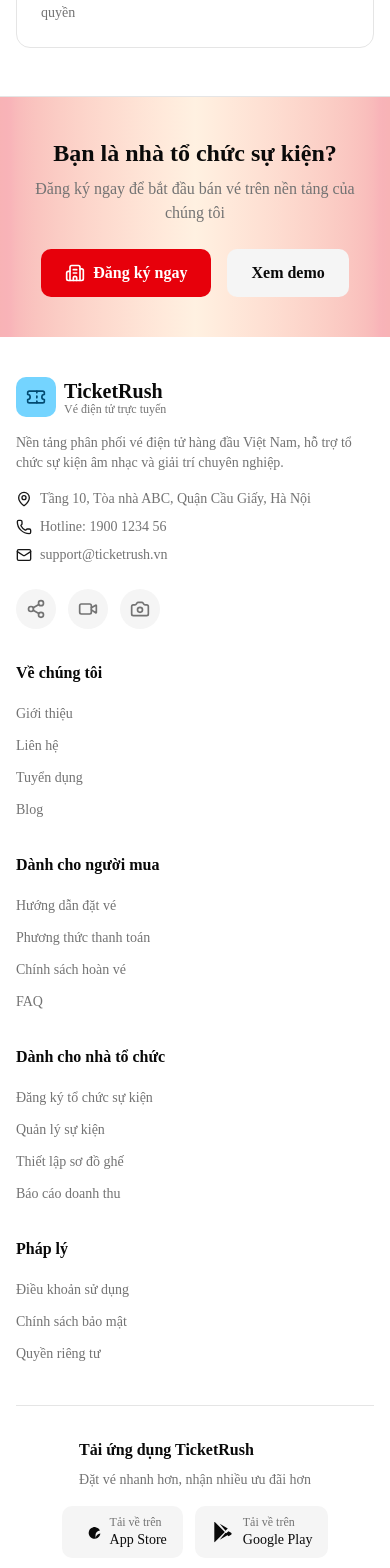
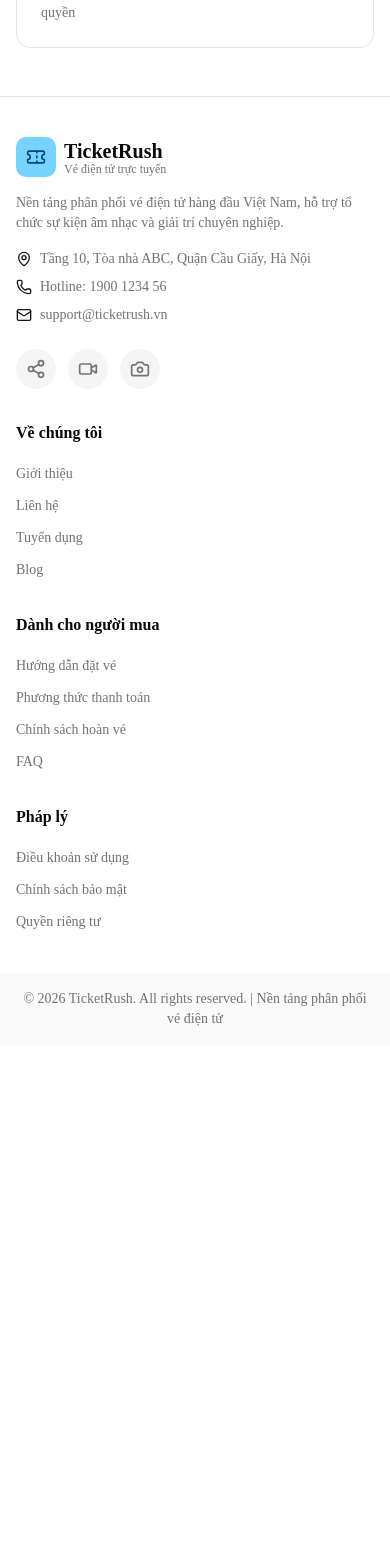
Before and after one commit to DoThiBichNgoc21/TicketRush, a React (Vite) app in the folder frontend/: page / in a window 390 px wide. Shown: the part 7560-9128 px from the top of the page. After the commit the page ends 8605 px from the top, so only its background shows below. Built offline with nearby package versions, Linux system fonts and the light colour scheme.

Commit message:
commit_p2

```diff
--- a/frontend/src/components/event-card.jsx
+++ b/frontend/src/components/event-card.jsx
@@ -48,12 +48,16 @@
         >
           <Button
             size="sm"
-            className="bg-red-600 hover:bg-red-700 text-white gap-2"
+            className="w-10/12 max-w-[140px] text-xs sm:text-sm bg-red-600 hover:bg-red-700 text-white gap-2"
             disabled={event.soldOut}
           >
             {event.soldOut ? "Hết vé" : "Mua vé ngay"}
           </Button>
-          <Button size="sm" variant="outline" className="border-foreground/30 text-foreground hover:bg-foreground/10">
+          <Button
+            size="sm"
+            variant="outline"
+            className="w-10/12 max-w-[140px] text-xs sm:text-sm border-foreground/30 text-foreground hover:bg-foreground/10"
+          >
             Xem chi tiết
           </Button>
         </div>
--- a/frontend/src/components/footer.jsx
+++ b/frontend/src/components/footer.jsx
@@ -1,5 +1,5 @@
 import { Link } from "react-router"
-import { Phone, Mail, Share2, Video, Camera, Ticket, Building2, MapPin } from "lucide-react"
+import { Phone, Mail, Share2, Video, Camera, Ticket, MapPin } from "lucide-react"
 
 const footerLinks = {
   "Về chúng tôi": [
@@ -14,12 +14,7 @@
     { label: "Chính sách hoàn vé", href: "/chinh-sach-hoan-ve" },
     { label: "FAQ", href: "/faq" },
   ],
-  "Dành cho nhà tổ chức": [
-    { label: "Đăng ký tổ chức sự kiện", href: "/organizer/register" },
-    { label: "Quản lý sự kiện", href: "/organizer/dashboard" },
-    { label: "Thiết lập sơ đồ ghế", href: "/organizer/seating" },
-    { label: "Báo cáo doanh thu", href: "/organizer/reports" },
-  ],
+
   "Pháp lý": [
     { label: "Điều khoản sử dụng", href: "/dieu-khoan" },
     { label: "Chính sách bảo mật", href: "/bao-mat" },
@@ -30,32 +25,7 @@
 export function Footer() {
   return (
     <footer className="bg-card border-t border-border">
-      {/* CTA Banner */}
-      <div className="bg-gradient-to-r from-red-600/30 via-orange-300/20 to-red-600/30">
-        <div className="container mx-auto px-4 py-10">
-          <div className="flex flex-col md:flex-row items-center justify-between gap-6">
-            <div className="text-center md:text-left">
-              <h3 className="text-2xl font-bold text-foreground mb-2">Bạn là nhà tổ chức sự kiện?</h3>
-              <p className="text-muted-foreground">Đăng ký ngay để bắt đầu bán vé trên nền tảng của chúng tôi</p>
-            </div>
-            <div className="flex gap-4">
-              <Link
-                to="/organizer/register"
-                className="inline-flex items-center gap-2 px-6 py-3 bg-red-600 text-white font-semibold rounded-lg hover:bg-red-700 transition-colors"
-              >
-                <Building2 className="w-5 h-5" />
-                Đăng ký ngay
-              </Link>
-              <Link
-                to="/organizer/demo"
-                className="inline-flex items-center gap-2 px-6 py-3 bg-secondary text-foreground font-semibold rounded-lg hover:bg-secondary/80 transition-colors"
-              >
-                Xem demo
-              </Link>
-            </div>
-          </div>
-        </div>
-      </div>
+
 
       {/* Main Footer */}
       <div className="container mx-auto px-4 py-10">
@@ -135,41 +105,7 @@
           ))}
         </div>
 
-        {/* App Download */}
-        <div className="mt-10 pt-8 border-t border-border">
-          <div className="flex flex-col md:flex-row items-center justify-between gap-4">
-            <div>
-              <h4 className="font-semibold text-foreground mb-2">Tải ứng dụng TicketRush</h4>
-              <p className="text-sm text-muted-foreground">Đặt vé nhanh hơn, nhận nhiều ưu đãi hơn</p>
-            </div>
-            <div className="flex gap-3">
-              <a
-                href="#"
-                className="flex items-center gap-2 px-4 py-2 bg-secondary rounded-lg hover:bg-secondary/80 transition-colors"
-              >
-                <svg className="w-6 h-6" viewBox="0 0 24 24" fill="currentColor">
-                  <path d="M17.523 15.3414C17.5156 14.1184 17.9635 12.9534 18.7755 12.0514C19.5875 11.1494 20.7005 10.5774 21.9175 10.4534C21.5095 9.60137 20.9025 8.85937 20.1475 8.29137C19.3925 7.72337 18.5115 7.34637 17.5755 7.19037C16.6395 7.03437 15.6785 7.10337 14.7755 7.39137C13.8725 7.67937 13.0535 8.17737 12.3875 8.84237C11.7215 9.50737 11.2275 10.3194 10.9455 11.2144C10.6635 12.1094 10.6025 13.0614 10.7675 13.9884C10.9325 14.9154 11.3185 15.7874 11.8945 16.5314C12.4705 17.2754 13.2195 17.8694 14.0755 18.2634C14.9315 18.6574 15.8695 18.8394 16.8115 18.7934C17.7535 18.7474 18.6695 18.4744 19.4835 17.9984C20.2975 17.5224 20.9855 16.8584 21.4895 16.0614C21.9935 15.2644 22.2985 14.3584 22.3775 13.4194C21.1115 13.5384 19.9445 14.1014 19.0715 15.0034C18.1985 15.9054 17.6725 17.0854 17.5915 18.3414" />
-                </svg>
-                <div className="text-left">
-                  <p className="text-xs text-muted-foreground">Tải về trên</p>
-                  <p className="text-sm font-medium text-foreground">App Store</p>
-                </div>
-              </a>
-              <a
-                href="#"
-                className="flex items-center gap-2 px-4 py-2 bg-secondary rounded-lg hover:bg-secondary/80 transition-colors"
-              >
-                <svg className="w-6 h-6" viewBox="0 0 24 24" fill="currentColor">
-                  <path d="M3.609 1.814L13.792 12 3.61 22.186c-.181-.085-.309-.273-.309-.492V2.306c0-.22.128-.407.309-.492zM14.5 12.707l2.302 2.302-8.074 4.652 5.772-6.954zm3.01-1.414l2.574 1.484c.346.2.557.57.557.969s-.21.77-.557.97l-2.574 1.483-2.656-2.656 2.656-2.25zm-3.01-.586L8.728 3.753l8.074 4.652-2.302 2.302z" />
-                </svg>
-                <div className="text-left">
-                  <p className="text-xs text-muted-foreground">Tải về trên</p>
-                  <p className="text-sm font-medium text-foreground">Google Play</p>
-                </div>
-              </a>
-            </div>
-          </div>
-        </div>
+
       </div>
 
       {/* Copyright */}
--- a/frontend/src/components/header.jsx
+++ b/frontend/src/components/header.jsx
@@ -2,15 +2,8 @@
 
 import { useState } from "react"
 import { Link } from "react-router"
-import { ChevronDown, Menu, X, User, Ticket, Building2 } from "lucide-react"
+import { Menu, X, User, Ticket } from "lucide-react"
 import { Button } from "@/components/ui/button"
-import {
-  DropdownMenu,
-  DropdownMenuContent,
-  DropdownMenuItem,
-  DropdownMenuTrigger,
-  DropdownMenuSeparator,
-} from "@/components/ui/dropdown-menu"
 
 const navLinks = [
   { label: "SỰ KIỆN", href: "/su-kien" },
@@ -53,31 +46,7 @@
 
           {/* Right Actions */}
           <div className="flex items-center gap-2 h-16">
-            {/* Organizer Dropdown */}
-            <DropdownMenu>
-              <DropdownMenuTrigger asChild>
-                <Button variant="ghost" size="sm" className="hidden md:flex gap-2 font-semibold text-foreground hover:bg-slate-200/50 border-0">
-                  <Building2 className="w-4 h-4" />
-                  Nhà tổ chức
-                  <ChevronDown className="w-3 h-3" />
-                </Button>
-              </DropdownMenuTrigger>
-              <DropdownMenuContent align="end" className="w-48 bg-popover border-border">
-                <DropdownMenuItem className="cursor-pointer font-medium hover:bg-secondary">
-                  Đăng ký tổ chức sự kiện
-                </DropdownMenuItem>
-                <DropdownMenuItem className="cursor-pointer font-medium hover:bg-secondary">
-                  Quản lý sự kiện
-                </DropdownMenuItem>
-                <DropdownMenuSeparator />
-                <DropdownMenuItem className="cursor-pointer font-medium hover:bg-secondary">
-                  Thiết lập sơ đồ ghế
-                </DropdownMenuItem>
-                <DropdownMenuItem className="cursor-pointer font-medium hover:bg-secondary">
-                  Báo cáo doanh thu
-                </DropdownMenuItem>
-              </DropdownMenuContent>
-            </DropdownMenu>
+
 
             <Button variant="ghost" size="sm" className="hidden sm:flex gap-2 font-semibold text-foreground hover:bg-orange-100 hover:text-orange-900 transition-colors">
               <User className="w-4 h-4" />
@@ -113,16 +82,7 @@
                   {link.label}
                 </Link>
               ))}
-              <div className="px-4 py-2">
-                <p className="text-xs font-semibold text-muted-foreground mb-2">Dành cho nhà tổ chức</p>
-                <Link
-                  to="/organizer"
-                  className="block px-4 py-2 text-sm font-semibold text-foreground hover:text-red-600 hover:bg-secondary rounded-lg transition-colors"
-                  onClick={() => setMobileMenuOpen(false)}
-                >
-                  Đăng ký tổ chức sự kiện
-                </Link>
-              </div>
+
               <div className="flex gap-2 px-4 pt-4 border-t border-border mt-2">
                 <Button variant="outline" size="sm" className="flex-1 font-semibold hover:bg-orange-100 hover:text-orange-900 hover:border-orange-200 transition-colors">
                   Đăng nhập
```
